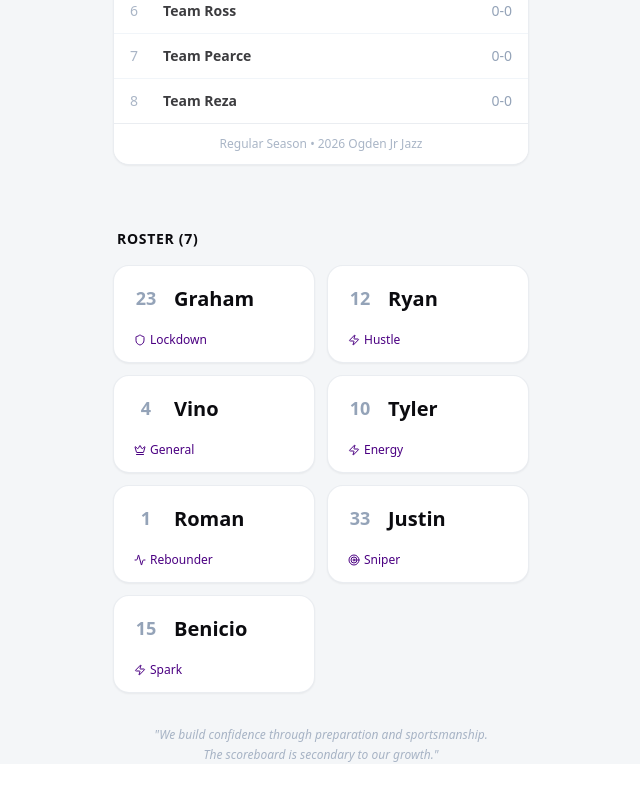
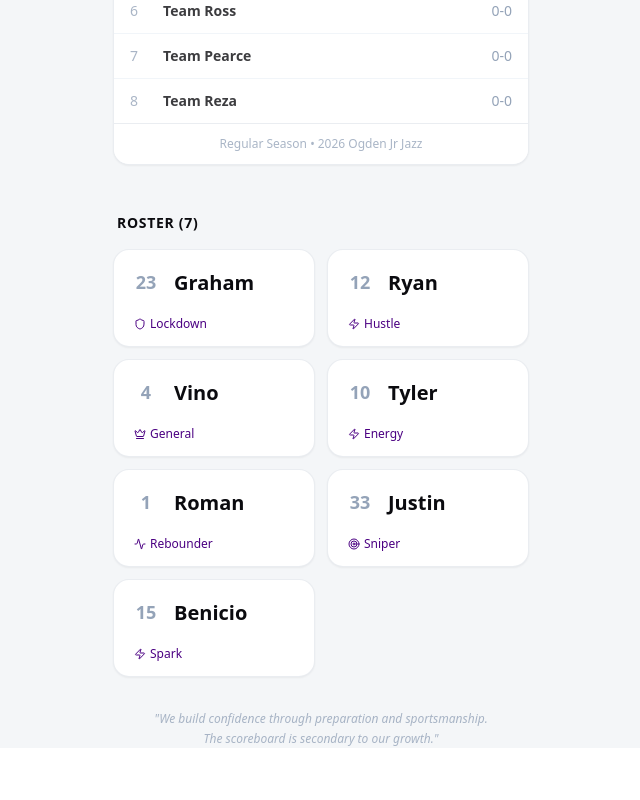
Before and after one commit to browningtons/youth-sports-app, a React (Vite) app: page / in a window 1280 px wide. Shown: the part 1788-2588 px from the top of the page, without its empty margins (319-959 px from the left). Built offline with nearby package versions, Linux system fonts and the light colour scheme; the HTML template or start-up script is replaced by a standard one.

Commit message:
spacing updates with God

```diff
--- a/src/App.jsx
+++ b/src/App.jsx
@@ -588,7 +588,7 @@ const RosterSection = ({ players, isCoach, onUpdateRole }) => {
   };
 
   return (
-    <div className="mt-10">
+    <div className="mt-6">
       <div className="flex justify-between items-center px-1 mb-4">
         <h3 className="text-sm font-black text-jazz-black uppercase tracking-wider">
           Roster ({players.length})
```
